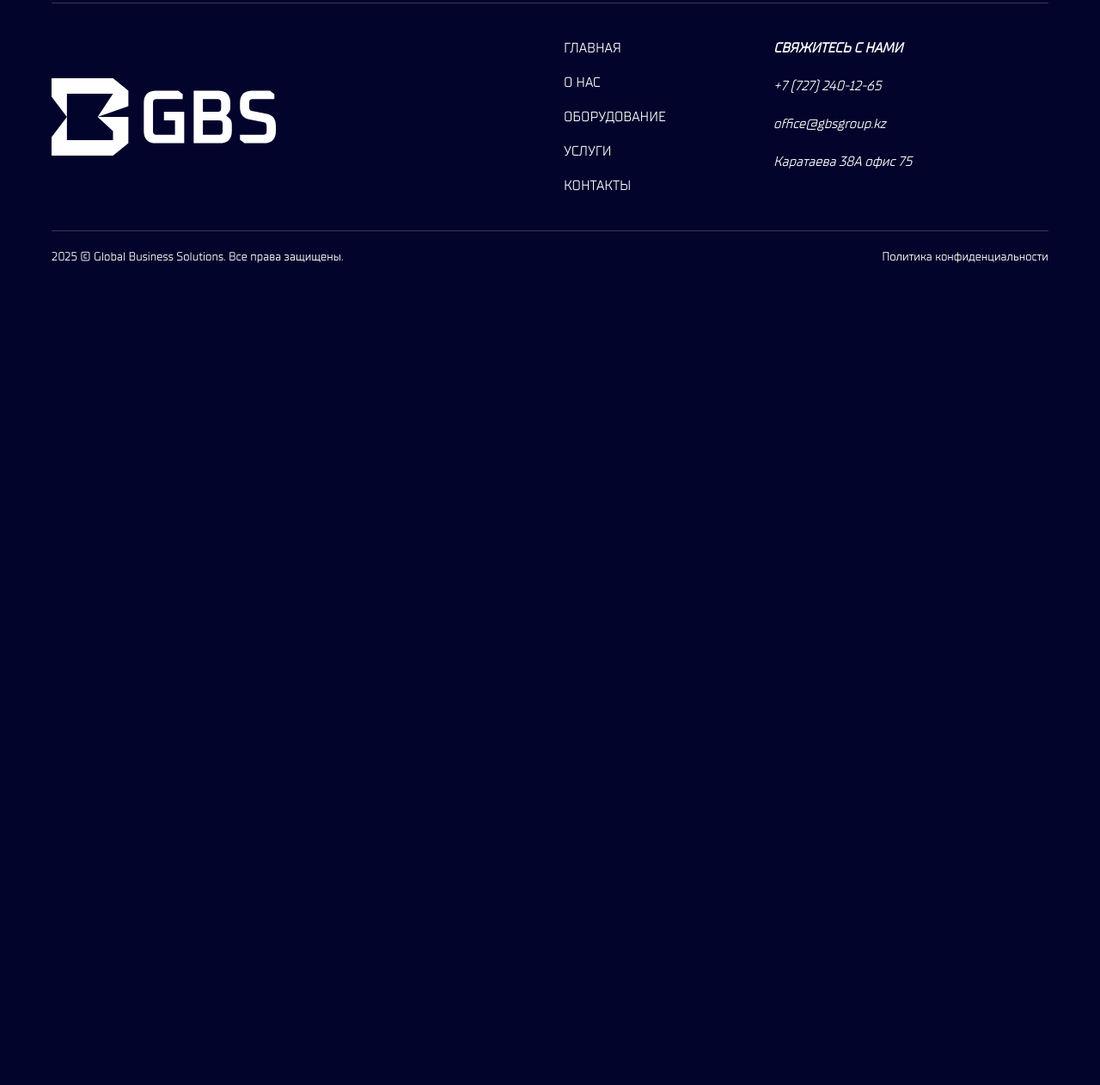
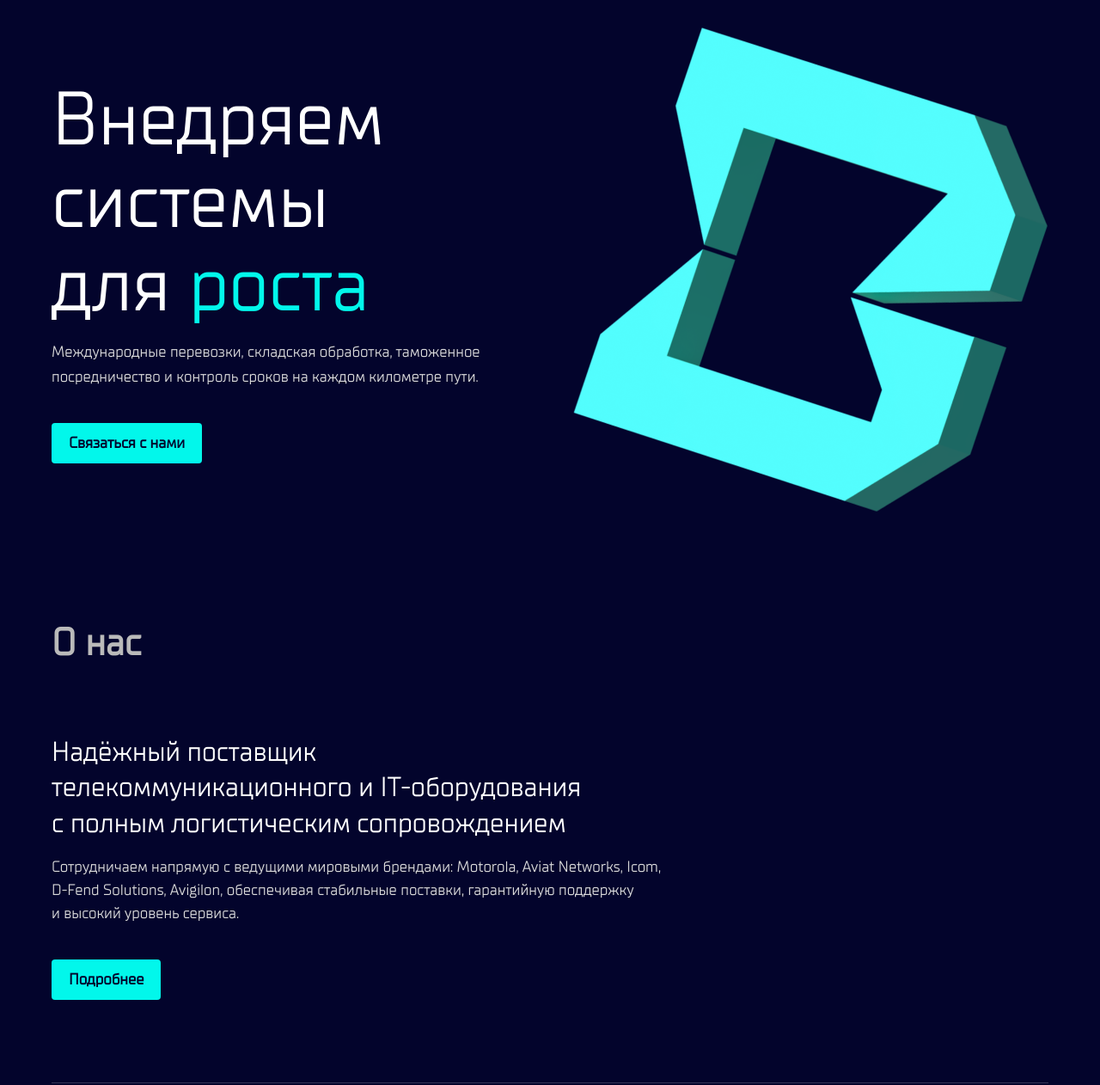
Before and after one commit to The-Quark/gbs-site, a website built with Vite: page index.html in a window 1280 px wide. Shown: the part 87-1349 px from the top of the page at 86% size. Before the commit the page ends 800 px from the top, so only its background shows below. Built offline with nearby package versions, Linux system fonts and the light colour scheme.

Commit message:
feat():section about

```diff
--- a/index.html
+++ b/index.html
@@ -9,6 +9,7 @@
     <div class="container">
       <load src="src/layouts/headers/main-header.html" />
       <load src="src/layouts/headers/sticky-header.html" />
+      <load src="src/pages/main/main.html" />
       <div id="app"></div>
       <load src="src/layouts/footer.html" />
       <script type="module" src="/src/main.js"></script>
--- /dev/null
+++ b/src/pages/main/main.html
@@ -0,0 +1,4 @@
+<main>
+  <load src="src/pages/main/sections/hero.html" />
+  <load src="src/pages/main/sections/about.html" />
+</main>
--- /dev/null
+++ b/src/pages/main/sections/about.html
@@ -0,0 +1,18 @@
+<section class="flex w-full flex-col py-24" aria-labelledby="about-us-title">
+  <div class="flex flex-row items-center">
+    <div class="about-us-content">
+      <h2 id="about-us-title" class="text-h2 text-gray leading-h2 font-semibold">О нас</h2>
+      <p id="about-us-title-p" class="text-h3 leading-h3 mt-20 font-medium">
+        Надёжный поставщик <br />
+        телекоммуникационного и IT-оборудования <br />
+        с полным логистическим сопровождением
+      </p>
+      <p id="about-us-p" class="leading-lg text-white_gray mt-4 text-lg font-medium">
+        Сотрудничаем напрямую с ведущими мировыми брендами: Motorola, Aviat Networks, Icom, <br />
+        D-Fend Solutions, Avigilon, обеспечивая стабильные поставки, гарантийную поддержку <br />
+        и высокий уровень сервиса.
+      </p>
+      <a href="/src/pages/about-us.html" class="button mt-10"> Подробнее </a>
+    </div>
+  </div>
+</section>
--- /dev/null
+++ b/src/pages/main/sections/hero.html
@@ -0,0 +1,16 @@
+<section class="flex w-full items-center justify-between py-7" aria-labelledby="hero-title">
+  <div class="flex flex-row items-center">
+    <div class="hero-content space-y-4 text-left">
+      <h1 id="hero-title" class="text-h1 leading-h1">
+        Внедряем системы <br />
+        для <span class="text-primary">роста</span>
+      </h1>
+      <p class="leading-base text-white_gray text-lg font-medium">
+        Международные перевозки, складская обработка, таможенное <br />
+        посредничество и контроль сроков на каждом километре пути.
+      </p>
+      <a href="/src/pages/contacts.html" class="button mt-6"> Связаться с нами </a>
+    </div>
+  </div>
+  <img src="src/assets/img/main-hero-logo.png" alt="GBS main hero logo" class="h-[566px] w-auto" />
+</section>
--- a/src/style.css
+++ b/src/style.css
@@ -14,10 +14,12 @@
 
   /* Classic */
   --color-primary: #02f7eb;
+  --color-primary_hover: #02d9cf;
 
   /* Font */
   --color-white: #ffffff;
   --color-black: #03042c;
+  --color-white_gray: #dadada;
   --color-gray: #bababa;
   --color-subtitle: #cccccc;
 
@@ -52,3 +54,19 @@ body {
   margin-right: auto;
   padding: 0 60px 0 60px;
 }
+
+.button {
+  display: inline-block;
+  padding: 10px 20px;
+  background-color: var(--color-primary);
+  color: var(--color-black);
+  font-size: var(--text-lg);
+  font-weight: 600;
+  text-align: center;
+  text-decoration: none;
+  border-radius: 4px;
+  transition: background-color 0.3s ease;
+}
+.button:hover {
+  background-color: var(--color-primary_hover);
+}
```
Also changed, not shown: src/assets/img/main-hero-logo.png (added), src/pages/main.html (deleted).
